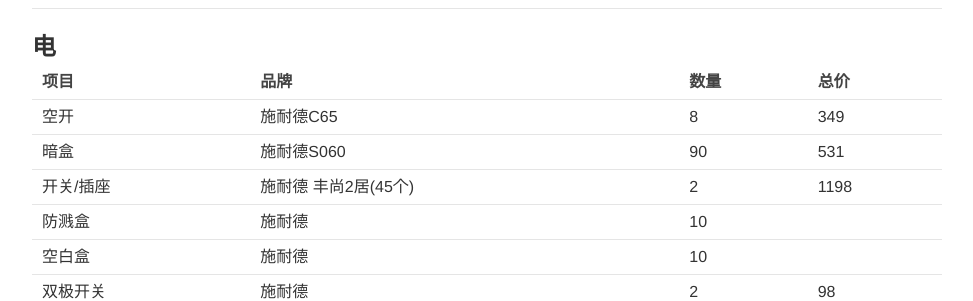
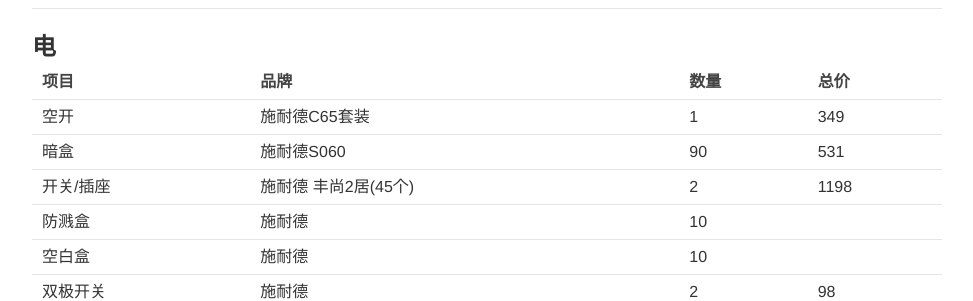
Before and after one commit to yeeh/blog.yeeh.org, a Jekyll site: the page built from _posts/2014-11-13-zhuangxiu.md, in a window 1280 px wide. Shown: the part 622-923 px from the top of the page, without its empty margins (8-981 px from the left). Built offline with Jekyll 4.4.1, drawn with Linux system fonts in a browser that asks for light colours; Markdown is read by kramdown in place of the engine named in the settings; comment, search, counter and statistics services are not loaded.

Commit message:
edit post

```diff
--- a/_posts/2014-11-13-zhuangxiu.md
+++ b/_posts/2014-11-13-zhuangxiu.md
@@ -28,7 +28,7 @@
 <table>
 <thead><tr><th>项目</th><th>品牌</th><th>数量</th><th>总价</th></tr></thead>
 <tbody>
-<tr><td>空开</td><td>施耐德C65</td><td>8</td><td>349</td></tr>
+<tr><td>空开</td><td>施耐德C65套装</td><td>1</td><td>349</td></tr>
 <tr><td>暗盒</td><td>施耐德S060</td><td>90</td><td>531</td></tr>
 <tr><td>开关/插座</td><td>施耐德 丰尚2居(45个)</td><td>2</td><td>1198</td></tr>
 <tr><td>防溅盒</td><td>施耐德</td><td>10</td><td></td></tr>
```
